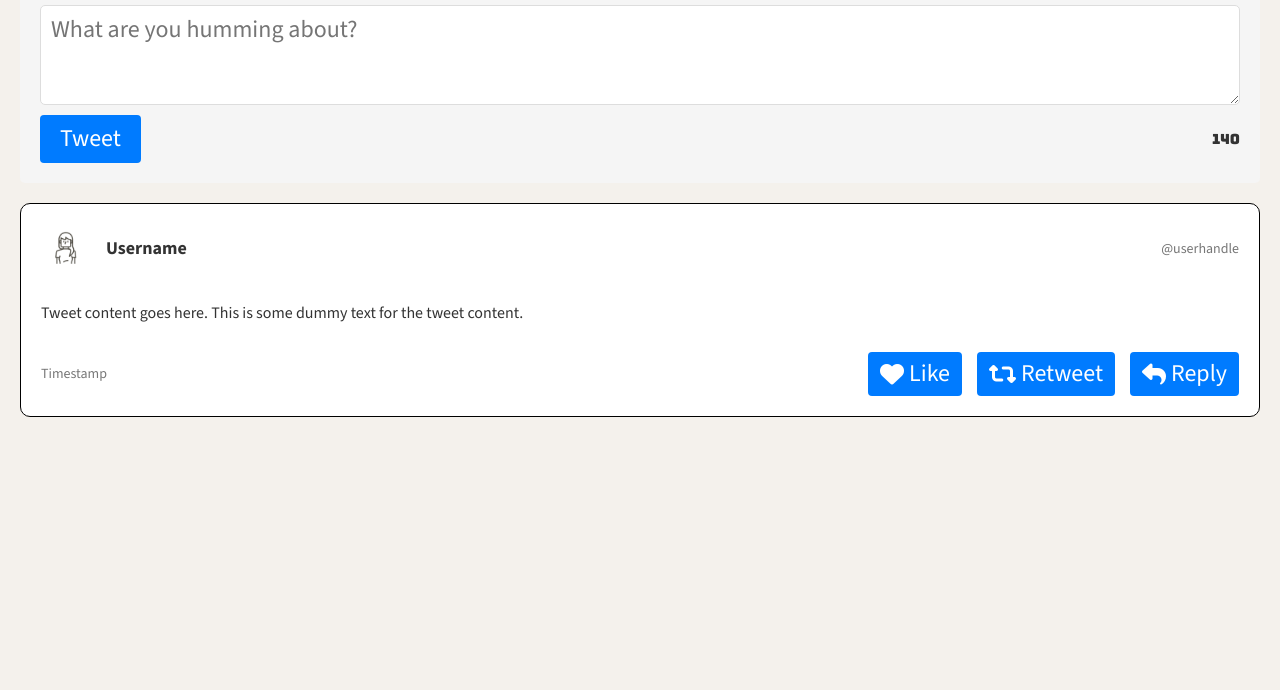
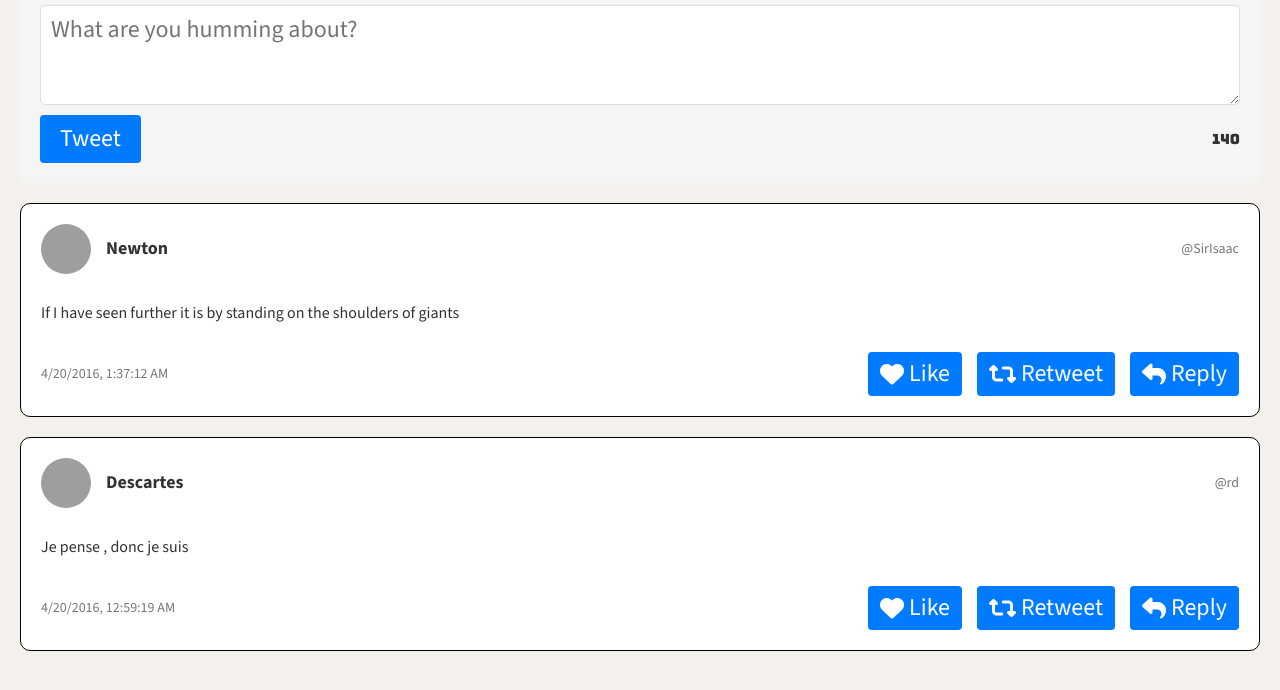
Before and after one commit to Bigred0303/tweeter, a website: page public/index.html in a window 1280 px wide. Shown: the part 556-1246 px from the top of the page. Before the commit the page ends 1013 px from the top, so only its background shows below. Drawn offline with nearby package versions, Linux system fonts and the light colour scheme; grey boxes are pictures that could not be loaded.

Commit message:
Create dynamic tweets

```diff
--- a/public/index.html
+++ b/public/index.html
@@ -58,29 +58,7 @@
         </form>
       </section>
       <!-- Tweets Section -->
-      <section class="tweets-container">
-        <article class="tweet">
-          <div class="user-info">
-            <div class="left">
-              <img src="/images/profile-hex.png" alt="Profile Image">
-              <h3>Username</h3>
-            </div>
-            <span class="handle">@userhandle</span>
-          </div>
-          <div class="tweet-content">
-            <p>Tweet content goes here. This is some dummy text for the tweet content.</p>
-          </div>
-          <footer>
-            <span class="timestamp">Timestamp</span>
-            <div class="buttons">
-              <button><i class="fas fa-heart"></i> Like</button>
-              <button><i class="fas fa-retweet"></i> Retweet</button>
-              <button><i class="fas fa-reply"></i> Reply</button>
-            </div>
-          </footer>
-        </article>
-
-      </section>
+      <section id="tweets-container" class="tweets-container"></section>
     </main>
 </body>
 </html>
--- a/public/scripts/client.js
+++ b/public/scripts/client.js
@@ -1,5 +1,76 @@
-/*
- * Client-side JS logic goes here
- * jQuery is already loaded
- * Reminder: Use (and do all your DOM work in) jQuery's document ready function
- */
+$(document).ready(function() {
+    // Fake data
+    const data = [
+      {
+        "user": {
+          "name": "Newton",
+          "avatars": "https://i.imgur.com/73hZDYK.png",
+          "handle": "@SirIsaac"
+        },
+        "content": {
+          "text": "If I have seen further it is by standing on the shoulders of giants"
+        },
+        "created_at": 1461116232227
+      },
+      {
+        "user": {
+          "name": "Descartes",
+          "avatars": "https://i.imgur.com/nlhLi3I.png",
+          "handle": "@rd"
+        },
+        "content": {
+          "text": "Je pense , donc je suis"
+        },
+        "created_at": 1461113959088
+      }
+    ];
+
+    // Create a tweet element from a tweet object
+    const createTweetElement = function(tweet) {
+      const { user, content, created_at } = tweet;
+
+      // Convert the timestamp
+      const date = new Date(created_at).toLocaleString();
+
+      // HTML structure using template literals
+      const $tweet = $(`
+        <article class="tweet">
+          <div class="user-info">
+            <div class="left">
+              <img src="${user.avatars}" alt="Profile Image">
+              <h3>${user.name}</h3>
+            </div>
+            <span class="handle">${user.handle}</span>
+          </div>
+          <div class="tweet-content">
+            <p>${content.text}</p>
+          </div>
+          <footer>
+            <span class="timestamp">${date}</span>
+            <div class="buttons">
+              <button><i class="fas fa-heart"></i> Like</button>
+              <button><i class="fas fa-retweet"></i> Retweet</button>
+              <button><i class="fas fa-reply"></i> Reply</button>
+            </div>
+          </footer>
+        </article>
+      `);
+
+      return $tweet;
+    };
+
+    // Render tweets
+    const renderTweets = function(tweets) {
+      // Empty the tweets container before adding new tweets
+      const $tweetsContainer = $('#tweets-container');
+      $tweetsContainer.empty();
+
+      // Add each tweet to the tweets container
+      tweets.forEach(tweet => {
+        const $tweetElement = createTweetElement(tweet);
+        $tweetsContainer.append($tweetElement);
+      });
+    };
+
+    renderTweets(data);
+  });
--- a/server/data-files/initial-tweets.json
+++ b/server/data-files/initial-tweets.json
@@ -8,7 +8,7 @@
     "content": {
       "text": "If I have seen further it is by standing on the shoulders of giants"
     },
-    "created_at": 1715981362608
+    "created_at": 1716610913608
   },
   {
     "user": {
@@ -19,6 +19,6 @@
     "content": {
       "text": "Je pense , donc je suis"
     },
-    "created_at": 1716067762608
+    "created_at": 1716697313608
   }
 ]
```
